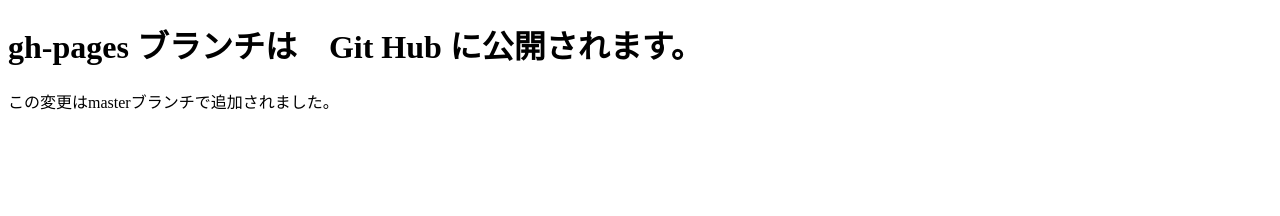
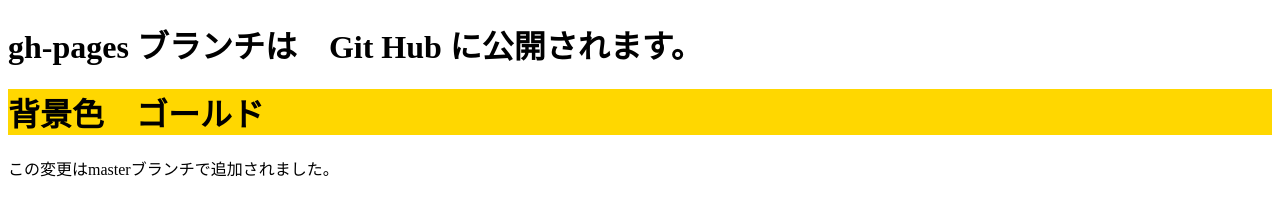
Before and after one commit to mashu2020/git-study, a plain HTML site: page index.html in a window 1280 px wide. Drawn offline with Linux system fonts and the light colour scheme.

Commit message:
cssを修正

```diff
--- a/index.html
+++ b/index.html
@@ -8,7 +8,8 @@
 </head>
 <body>
 <h1>gh-pages ブランチは　Git Hub に公開されます。</h1>
-<h1 style="color: darkturquoise;"></h1>
+<h1 style="background:#FFD700;">背景色　ゴールド</h1>
+
 <p>この変更はmasterブランチで追加されました。</p>
 </body>
 </html>
```
